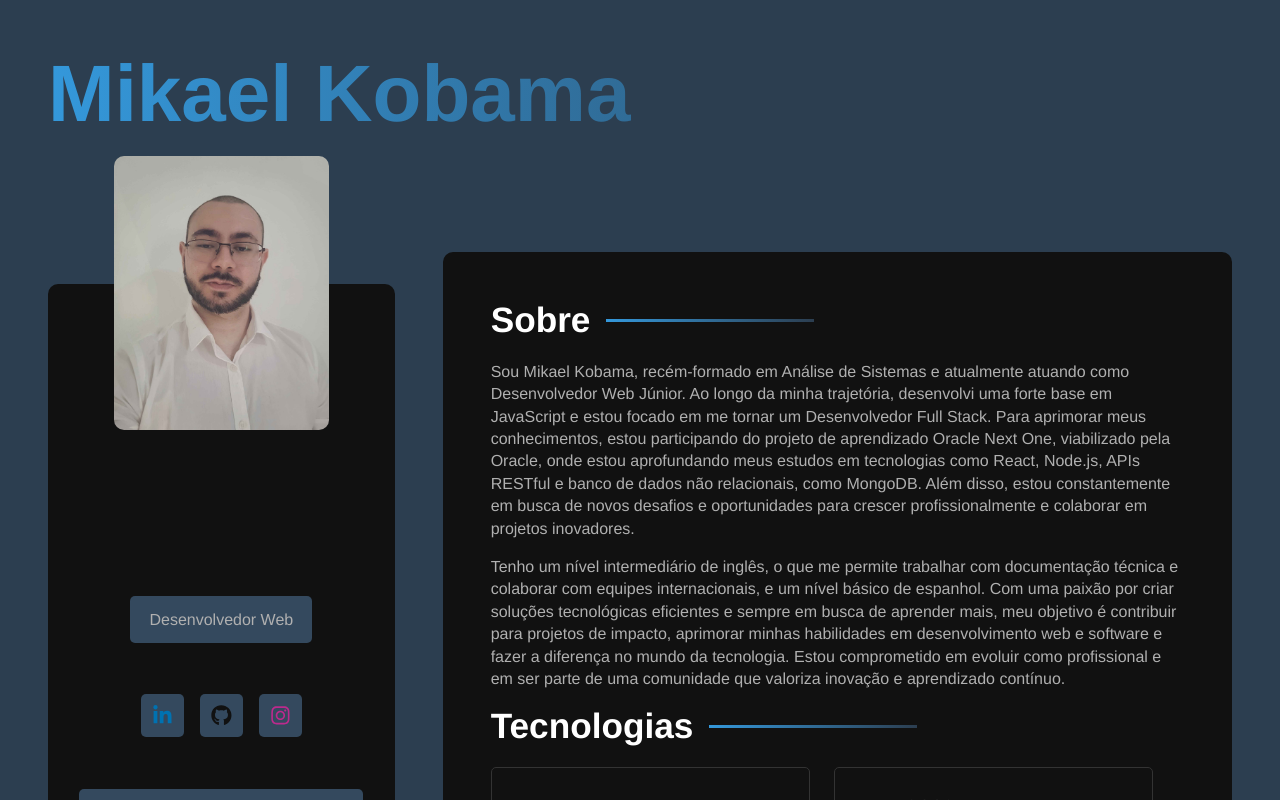
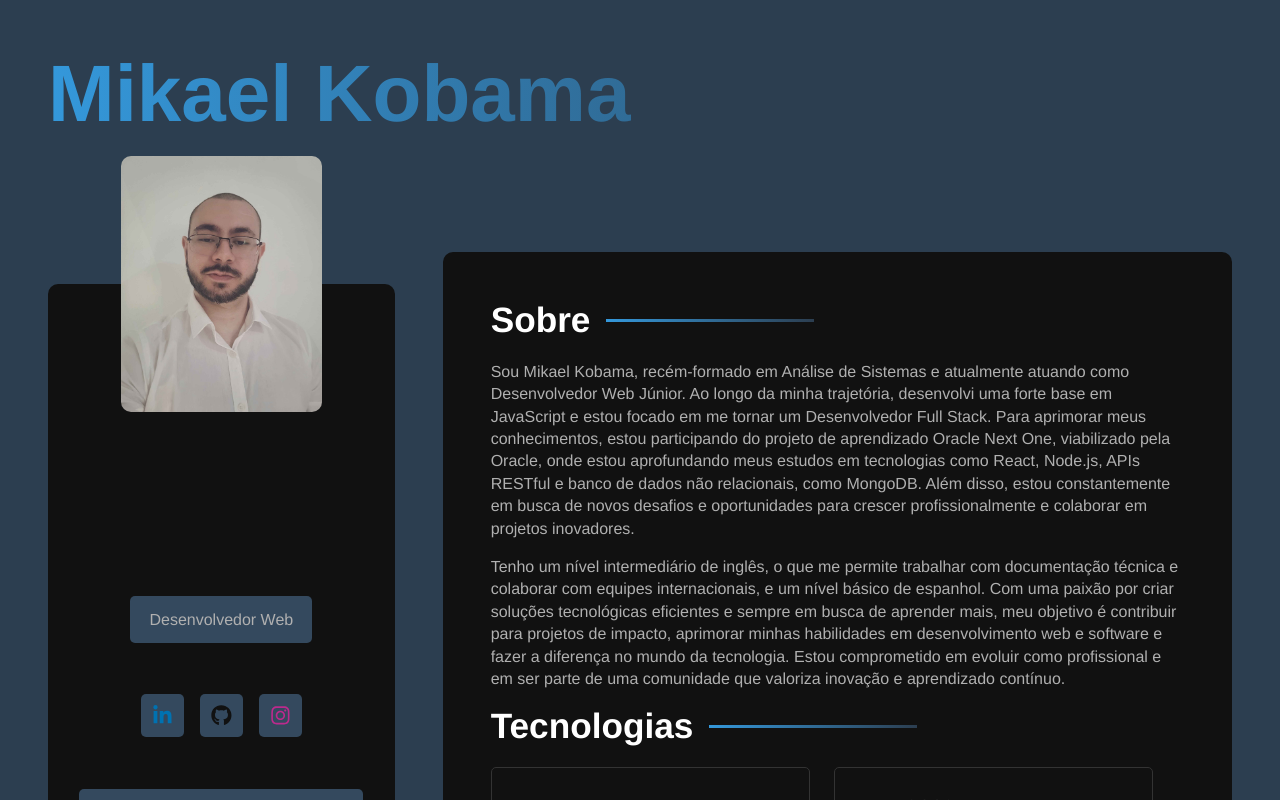
Before and after one commit to Mikael-Kobama/portfolio-react, a React (Vite) app: page / in a window 1280 px wide. Shown: the top 800 px of the page. Built offline with nearby package versions, Linux system fonts and the light colour scheme.

Commit message:
update vercel 2.2

```diff
--- a/src/styles/components/sidebar.sass
+++ b/src/styles/components/sidebar.sass
@@ -16,7 +16,7 @@
   margin-top: 2rem // Pode ajudar a distanciar um pouco do topo da página
 
 img
-  max-width: 62%
+  max-width: 58%
   border-radius: variables.$container-border-radius
   position: absolute
   top: -8rem // Ajuste para subir um pouco a imagem e deixá-la mais próxima do título
```
